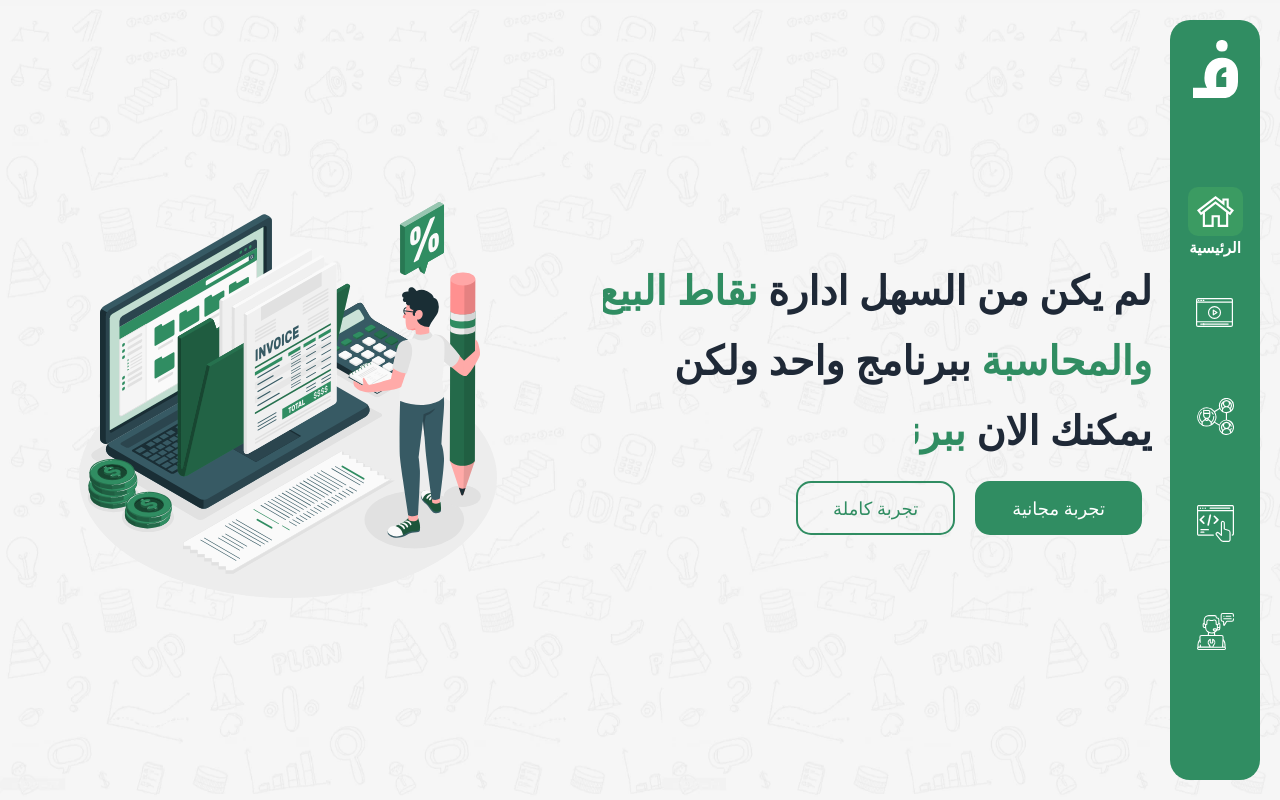
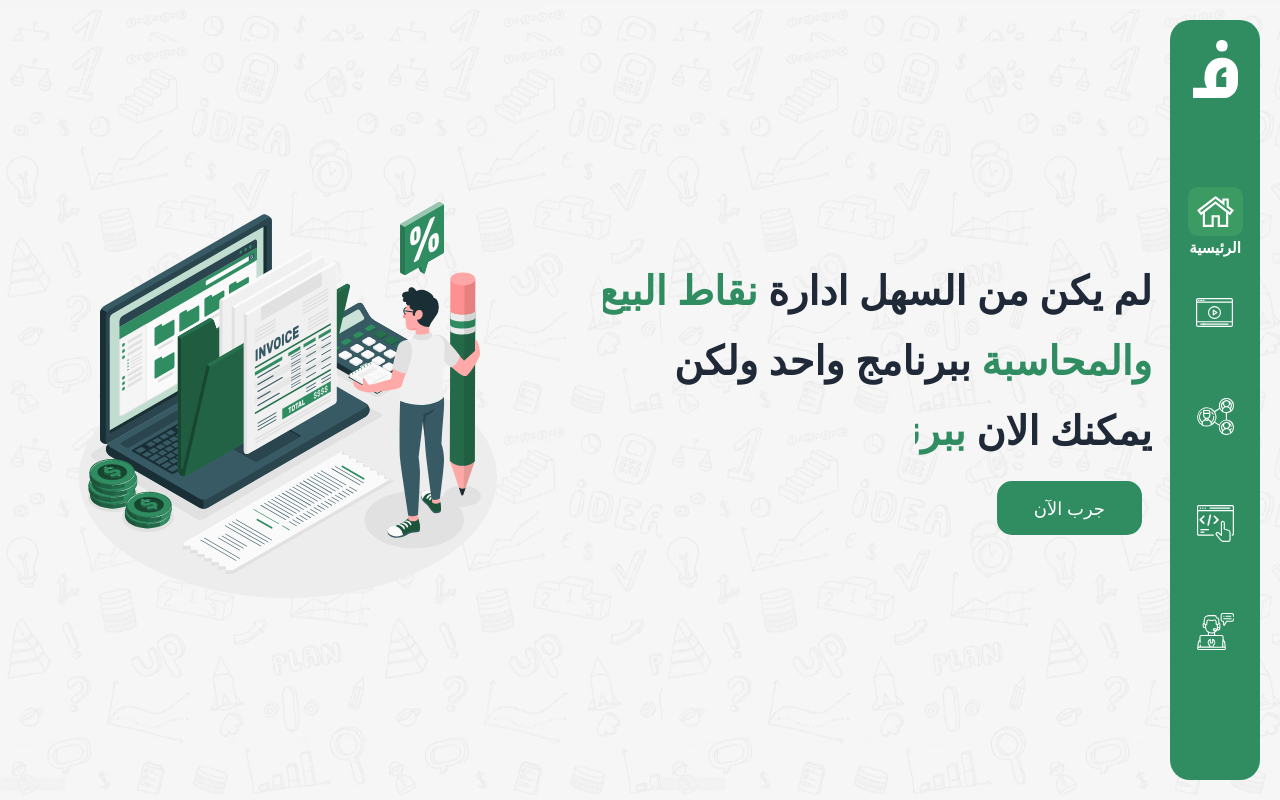
Before and after one commit to Khaled991/fawasl-al-mostqbal, a React (Create React App) app: page / in a window 1280 px wide. Built offline with nearby package versions, Linux system fonts and the light colour scheme.

Commit message:
remove button from home page

```diff
--- a/src/page/HomePage/HomePage.tsx
+++ b/src/page/HomePage/HomePage.tsx
@@ -1,7 +1,7 @@
-import './HomePage.scss';
-import HomePageImage from '../../assets/Img/homePageImage.svg';
-import Button from '../../components/Button/Button';
-import { Link } from 'react-router-dom';
+import "./HomePage.scss";
+import HomePageImage from "../../assets/Img/homePageImage.svg";
+import Button from "../../components/Button/Button";
+import { Link } from "react-router-dom";
 
 const HomePage = () => {
   return (
@@ -15,7 +15,7 @@ const HomePage = () => {
       </div>
       <div className="css-typing leading-relaxed text-3xl md:leading-loose lg:text-4xl lg:leading-lg xl:text-4-5xl xl:leading-xl self-start lg:self-center">
         <p>
-          لم يكن من السهل ادارة{' '}
+          لم يكن من السهل ادارة{" "}
           <span className="special-text-color">نقاط البيع</span>
         </p>
         <p>
@@ -27,11 +27,11 @@ const HomePage = () => {
         </p>
         <div className="buttons-and-text-container self-center lg:self-start">
           <Link to="/download">
-            <Button buttonStyleType="solidGreen">تجربة مجانية</Button>
+            <Button buttonStyleType="solidGreen">جرب الآن</Button>
           </Link>
-          <Link to="/download">
+          {/* <Link to="/download">
             <Button buttonStyleType="greenBorder">تجربة كاملة</Button>
-          </Link>
+          </Link> */}
         </div>
       </div>
     </div>
```
